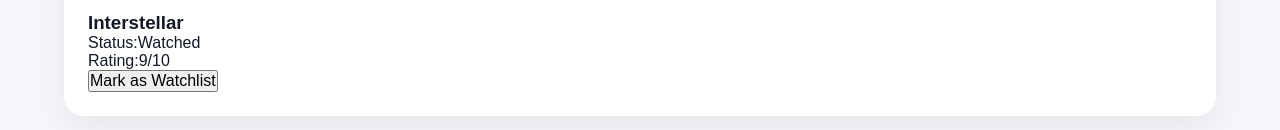
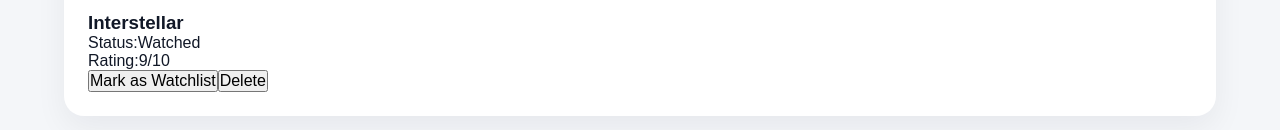
Before and after one commit to Ujjwal-Darnal/Movie-Tracker-App, a React (Vite) app: page / in a window 1280 px wide. Shown: the part 650-780 px from the top of the page. Built offline with nearby package versions, Linux system fonts and the light colour scheme.

Commit message:
Add delete movie feature

```diff
--- a/src/App.jsx
+++ b/src/App.jsx
@@ -47,7 +47,12 @@
   })
   setMovies(updatedMovies);
 }
+// ===== function to delete movie =====
+function handleDeleteMovie(movieId){
+  const updatedMovies = movies.filter((movie)=>movie.id!== movieId);
 
+  setMovies(updatedMovies);
+}
 
   const totalMovies = movies.length;
 
@@ -87,7 +92,8 @@
           </div>
 
           <MovieList movies={filteredMovies}
-          onToggleStatus = {handleToggleStatus} />
+          onToggleStatus = {handleToggleStatus}
+          onDeleteMovie = {handleDeleteMovie}/>
         </section>
       </main>
 
--- a/src/components/MovieCard.jsx
+++ b/src/components/MovieCard.jsx
@@ -1,4 +1,4 @@
-function MovieCard({movie,onToggleStatus}){
+function MovieCard({movie,onToggleStatus,onDeleteMovie}){
     return(
        <div>
         <h3>{movie.title}</h3>
@@ -8,6 +8,8 @@
         <button onClick={()=>onToggleStatus(movie.id)}>
             Mark as {movie.status === "Watched"?"Watchlist":"Watched"}
         </button>
+
+        <button onClick={()=>onDeleteMovie(movie.id)}>Delete</button>
        </div>
     );
 }
--- a/src/components/MovieList.jsx
+++ b/src/components/MovieList.jsx
@@ -1,7 +1,7 @@
 import MovieCard  from "./MovieCard";
 
 
-function MovieList({movies,onToggleStatus}){
+function MovieList({movies,onToggleStatus,onDeleteMovie}){
    if(movies.length === 0){
     return(
         <div className="empty-state">
@@ -17,7 +17,8 @@
             {movies.map((movie)=>(
                <MovieCard key = {movie.id}
                 movie = {movie}
-                onToggleStatus = {onToggleStatus}/>
+                onToggleStatus = {onToggleStatus}
+                onDeleteMovie={onDeleteMovie}/>
             ))}
         </div>
     );
```
